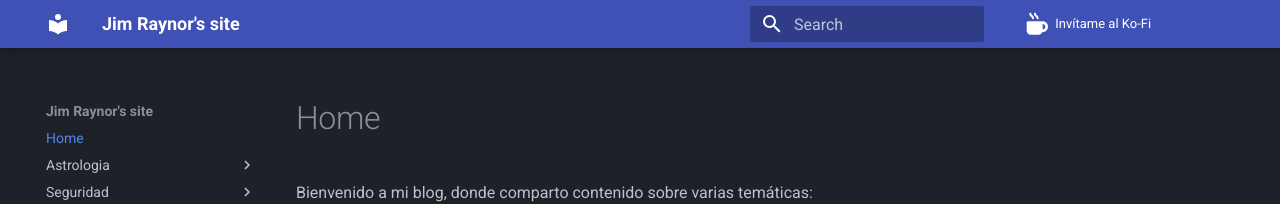
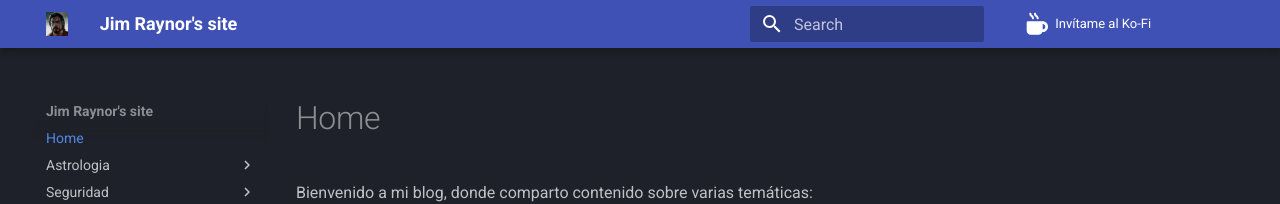
Before and after one commit to jimraynor88/blog, an MkDocs documentation site: the page built from docs/index.md, in a window 1280 px wide. Shown: the top 204 px of the page. Built offline with MkDocs 1.6.1 and Material for MkDocs 9.7.7, drawn with Linux system fonts in a browser that asks for light colours.

Commit message:
Update mkdocs.yml

```diff
--- a/mkdocs.yml
+++ b/mkdocs.yml
@@ -14,6 +14,7 @@ theme:
   icon:
     repo: fontawesome/solid/mug-hot
   favicon: assets/favicon.ico   # <--- añade esto
+  logo: assets/logo.jpg
   highlightjs: true
 
 #extra_css:
```
